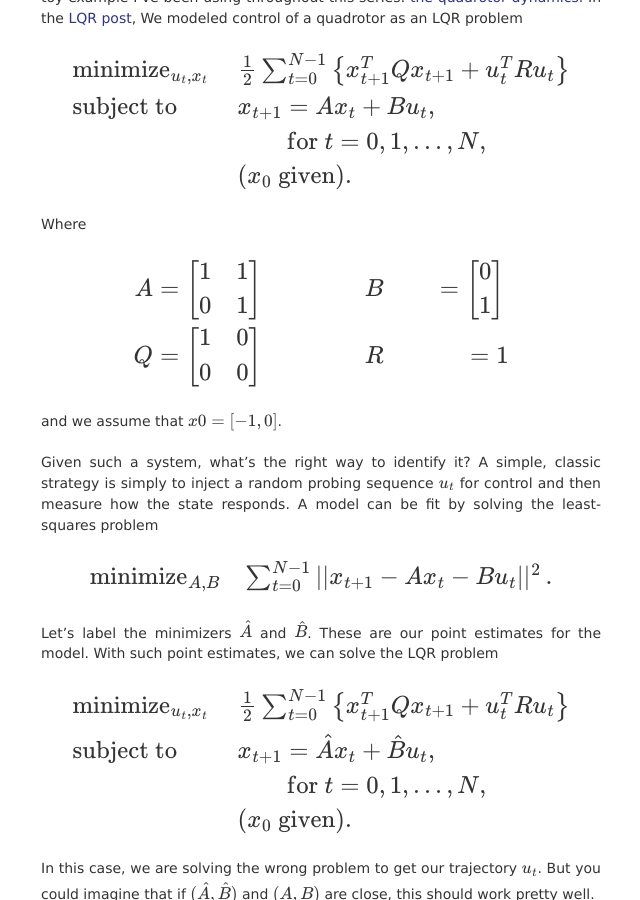
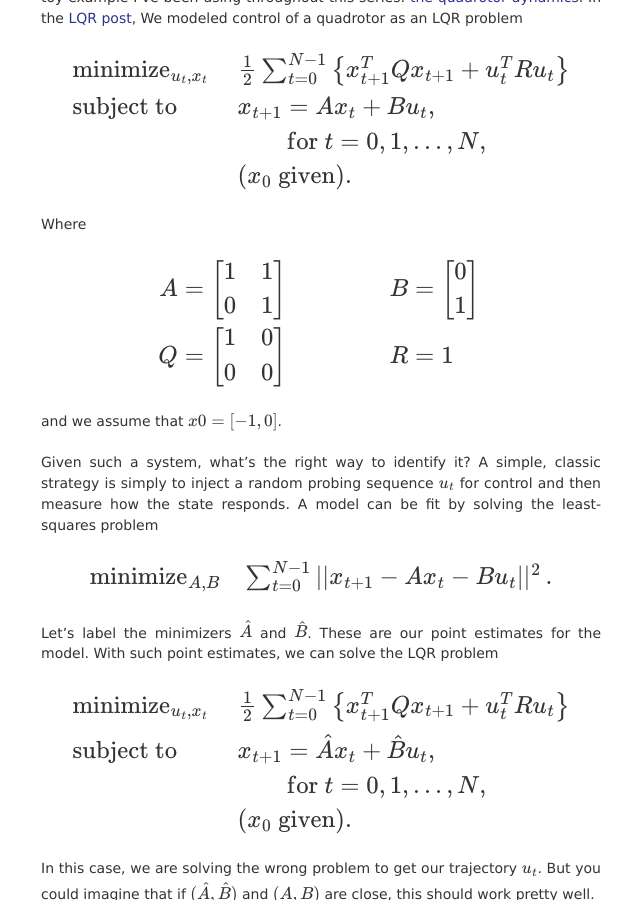
Before and after one commit to benjamin-recht/benjamin-recht.github.io, a Jekyll site: the page built from _posts/2018-02-26-nominal.md, in a window 1280 px wide and 900 px high, scrolled down 1321 px. Shown: the whole window, without its empty margins (319-959 px from the left). Built offline with Jekyll 4.4.1, drawn with Linux system fonts in a browser that asks for light colours; nearby versions of some CDN libraries; formulas are drawn with MathJax 3; comment, search, counter and statistics services are not loaded.

Commit message:
cleaned formatting

```diff
--- a/_posts/2018-02-26-nominal.md
+++ b/_posts/2018-02-26-nominal.md
@@ -43,10 +43,10 @@ $$
 \begin{aligned}
 A &= \begin{bmatrix} 1 & 1 \\ 0 & 1 \end{bmatrix}\,
 &
-\qquad & B &= \begin{bmatrix} 0\\  1 \end{bmatrix}\,
+\qquad B &= \begin{bmatrix} 0\\  1 \end{bmatrix}\,
 \\
 Q &= \begin{bmatrix} 1 & 0 \\ 0 & 0 \end{bmatrix}\,
-& \qquad &
+& \qquad
 R &= 1
 \end{aligned}
 $$
```
